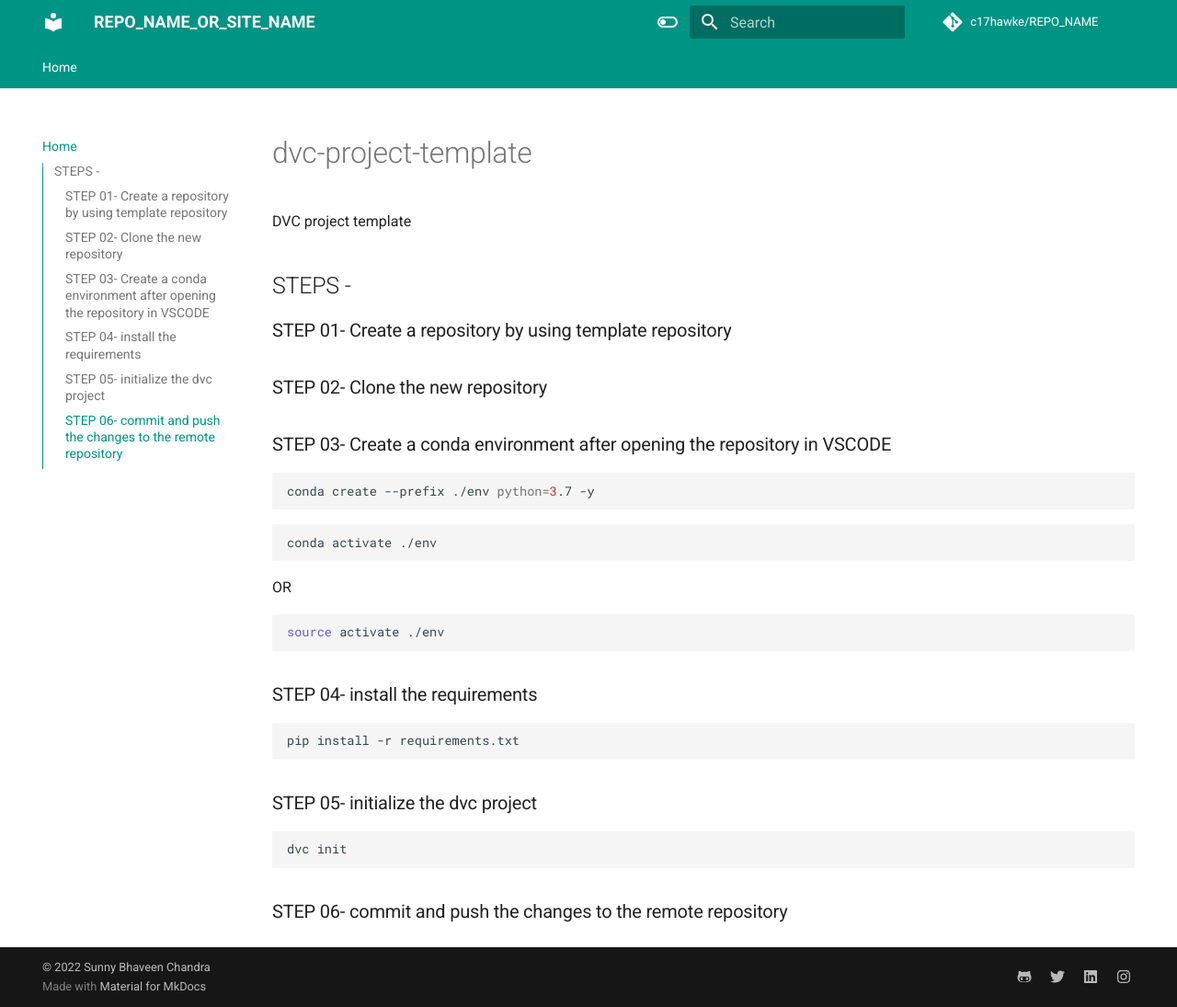
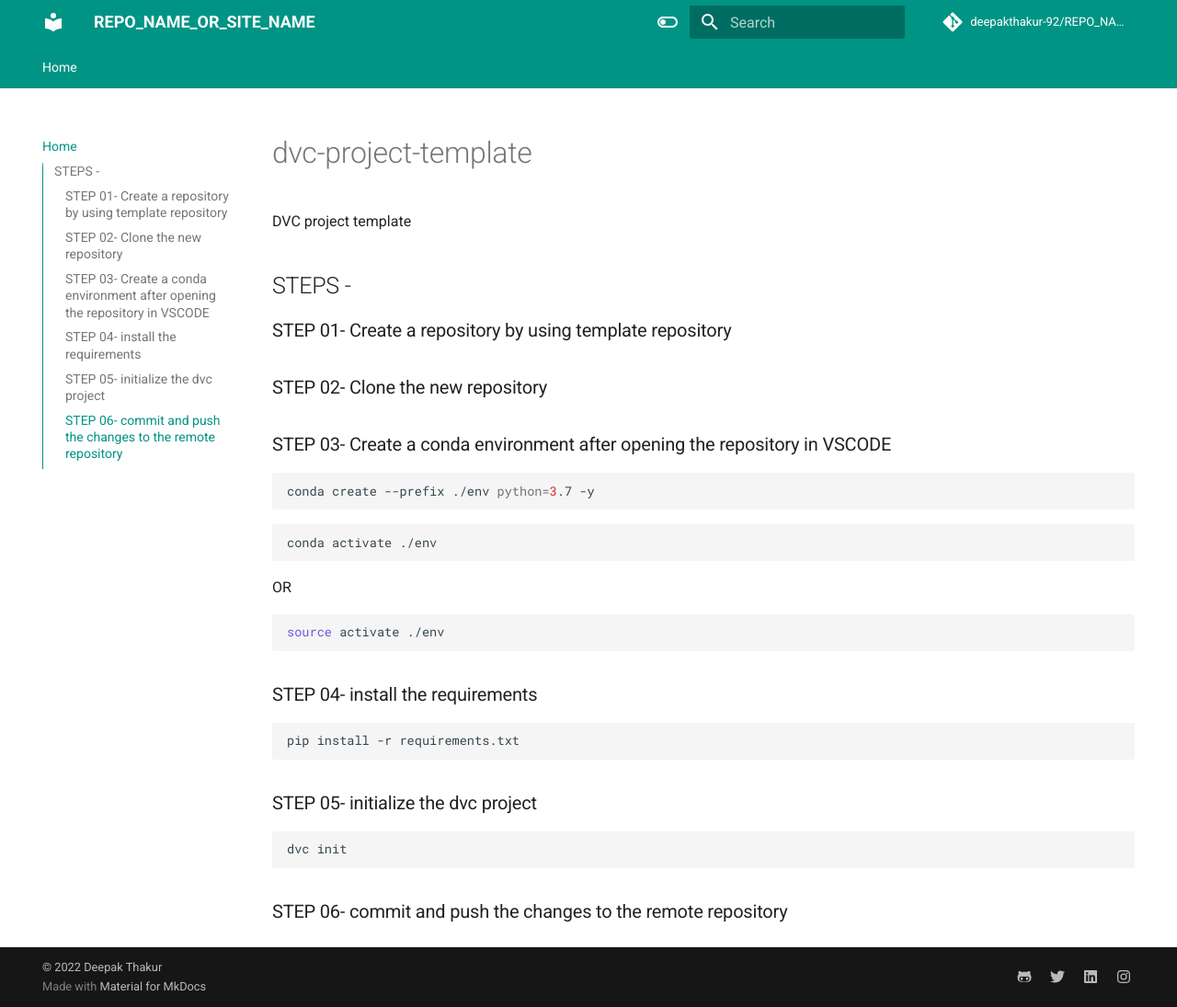
Before and after one commit to deepakthakur-92/DVC-NLP-Project-with-docs, an MkDocs documentation site: the page built from docs/index.md, in a window 1280 px wide and 1095 px high. Shown: the whole window at 92% size. Built offline with MkDocs 1.6.1 and Material for MkDocs 9.7.7, drawn with Linux system fonts in a browser that asks for light colours; comment, search, counter and statistics services are not loaded.

```diff
--- a/mkdocs.yml
+++ b/mkdocs.yml
@@ -4,13 +4,13 @@
 nav:
   - Home: index.md
 
-site_author: Sunny Bhaveen Chandra
+site_author: Deepak Thakur
 site_description: >-
   DESCRIPTION
 
 # Repository
-repo_name: c17hawke/REPO_NAME
-repo_url: https://github.com/c17hawke/REPO_NAME
+repo_name: deepakthakur-92/REPO_NAME
+repo_url: https://github.com/deepakthakur-92/REPO_NAME
 
 # Configuration
 theme:
@@ -39,7 +39,7 @@
 extra:
   social:
     - icon: fontawesome/brands/github-alt
-      link: https://github.com/c17hawke
+      link: https://github.com/deepakthakur-92
     - icon: fontawesome/brands/twitter
       link: https://twitter.com/c17hawke
     - icon: fontawesome/brands/linkedin
@@ -70,4 +70,4 @@
   - search
 
 copyright: |
-  &copy; 2022 <a href="https://github.com/c17hawke"  target="_blank" rel="noopener">Sunny Bhaveen Chandra</a>
+  &copy; 2022 <a href="https://github.com/deepakthakur-92"  target="_blank" rel="noopener">Deepak Thakur</a>
```
